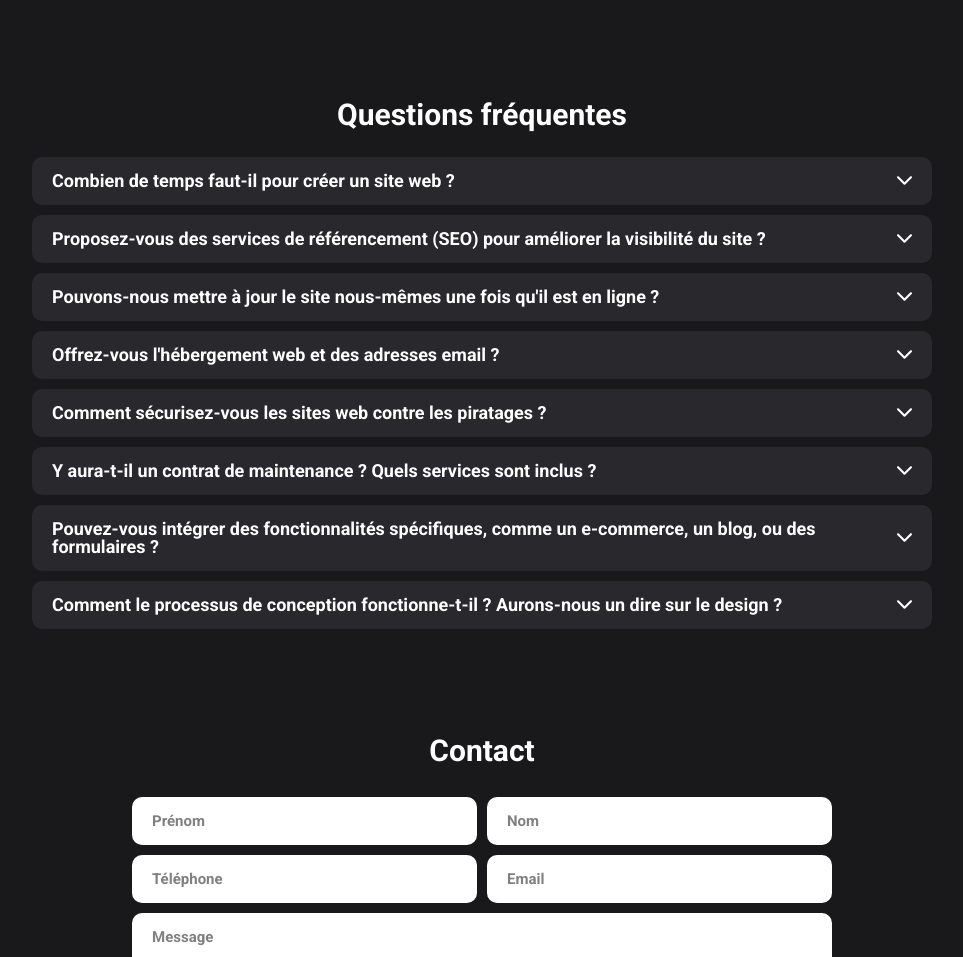
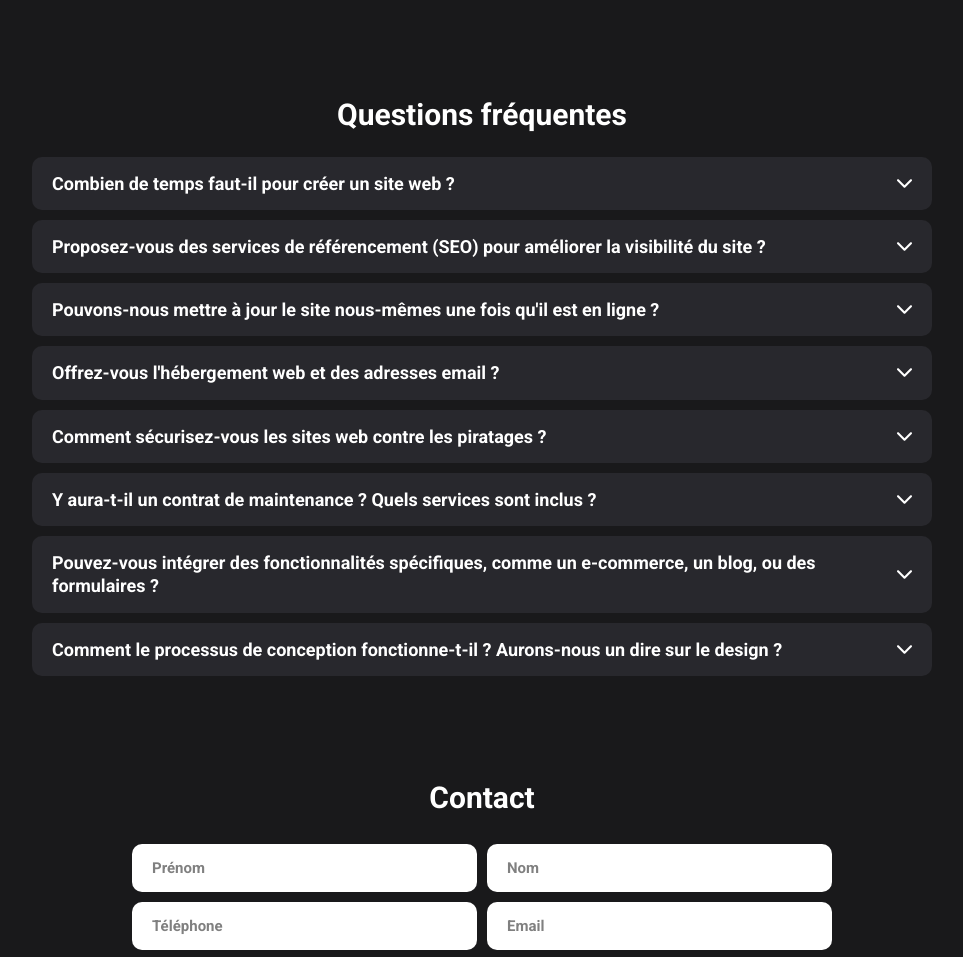
Before and after one commit to watermeloncool/camisetach, a plain HTML site: page index.html in a window 1280 px wide. Shown: the part 1999-2956 px from the top of the page, without its empty margins (158-1121 px from the left). Drawn offline with Linux system fonts and the light colour scheme.

Commit message:
Add files via upload

```diff
--- a/code/style.css
+++ b/code/style.css
@@ -34,7 +34,7 @@ select {cursor:pointer;}
 .titre{font-size:30px; padding:100px 0 30px 0; width:100%; text-align:center;  }
 
 .derouler {background:rgb(40, 40, 45); /*border:solid 1px rgb(70, 70, 75);*/ margin-bottom:10px; border-radius:10px;}
-.derouler .top {display:flex; justify-content: space-between; align-items: center; padding:15px 0; -webkit-user-select: none; -ms-user-select: none; user-select: none; line-height:100%; }
+.derouler .top {display:flex; justify-content: space-between; align-items: center; padding:15px 0; -webkit-user-select: none; -ms-user-select: none; user-select: none; }
 .derouler .top:hover {background:rgb(35,35,40); border-radius:10px; cursor:pointer; }
 .derouler .top span {text-align:left;}
 .derouler .image {vertical-align:middle; width:15px;}
```
